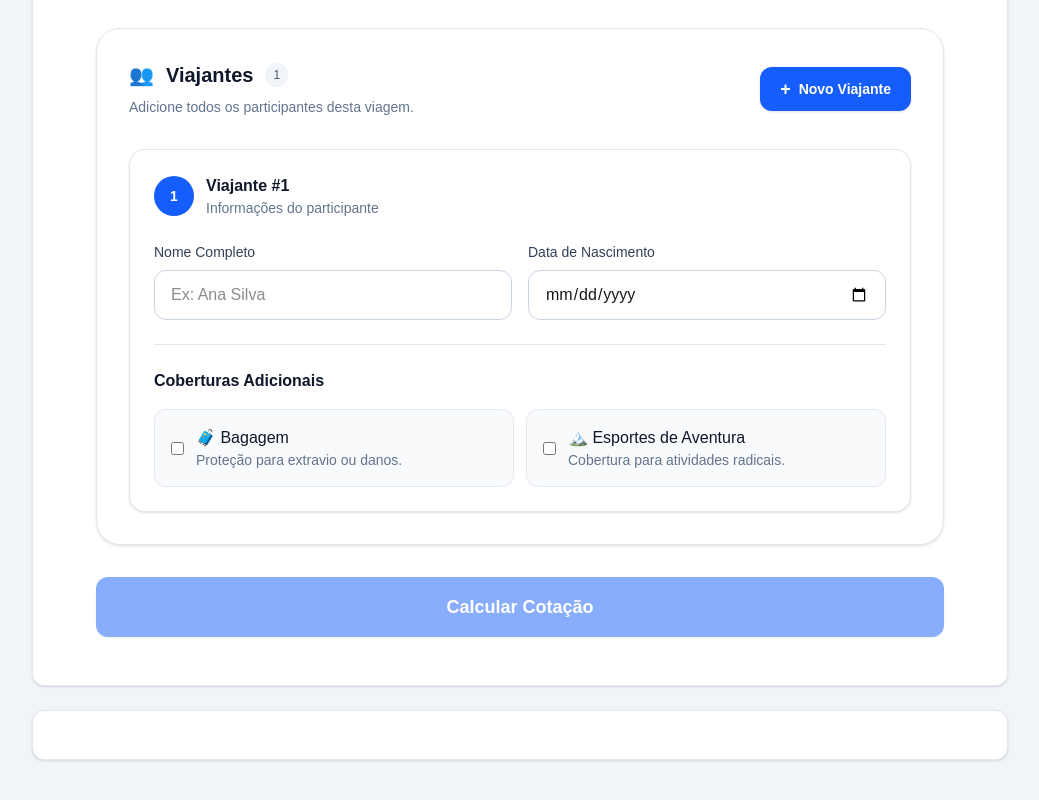
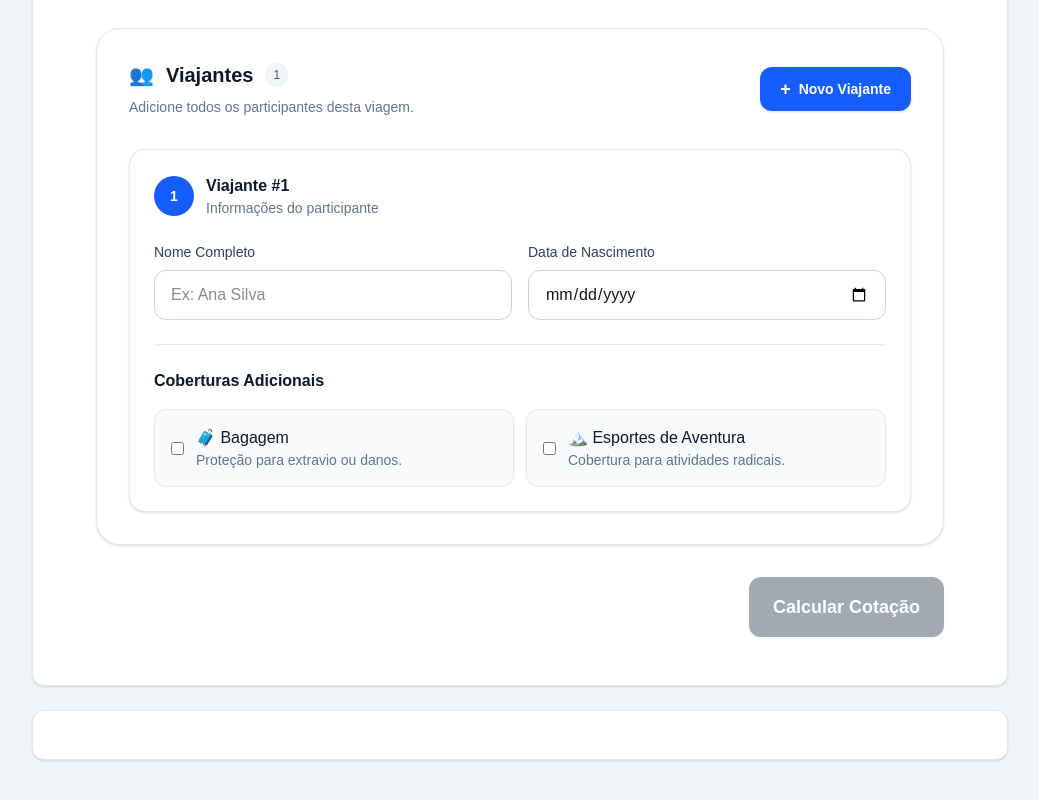
Before and after one commit to Marcos-SCO/traveling_like_a_root, a Next.js app in the folder next/: page / in a window 1280 px wide. Shown: the part 525-1325 px from the top of the page, without its empty margins (120-1159 px from the left). Built offline with nearby package versions, Linux system fonts and the light colour scheme; no server answers.

Commit message:
style: update button styling and alignment in QuoteForm for improved layout and user interaction

```diff
--- a/next/src/components/quote/QuoteForm.tsx
+++ b/next/src/components/quote/QuoteForm.tsx
@@ -73,13 +73,11 @@ export default function QuoteForm() {
           errors={errors}
         />
 
-        <div>
+        <div className="flex justify-end">
           <button
             type="submit"
             disabled={!isValid || isSubmitting}
-            className="w-full rounded-xl bg-blue-600 px-6 py-4 text-lg font-semibold text-white shadow-sm transition
-                       hover:bg-blue-700 hover:shadow-md
-                       disabled:opacity-50 disabled:cursor-not-allowed"
+            className="rounded-xl bg-gray-600 px-6 py-4 text-lg font-semibold text-white shadow-sm transition hover:bg-gray-700 hover:shadow-md  disabled:opacity-50 disabled:cursor-not-allowed cursor-pointer"
           >
             {isSubmitting ? "Calculando..." : "Calcular Cotação"}
           </button>
```
